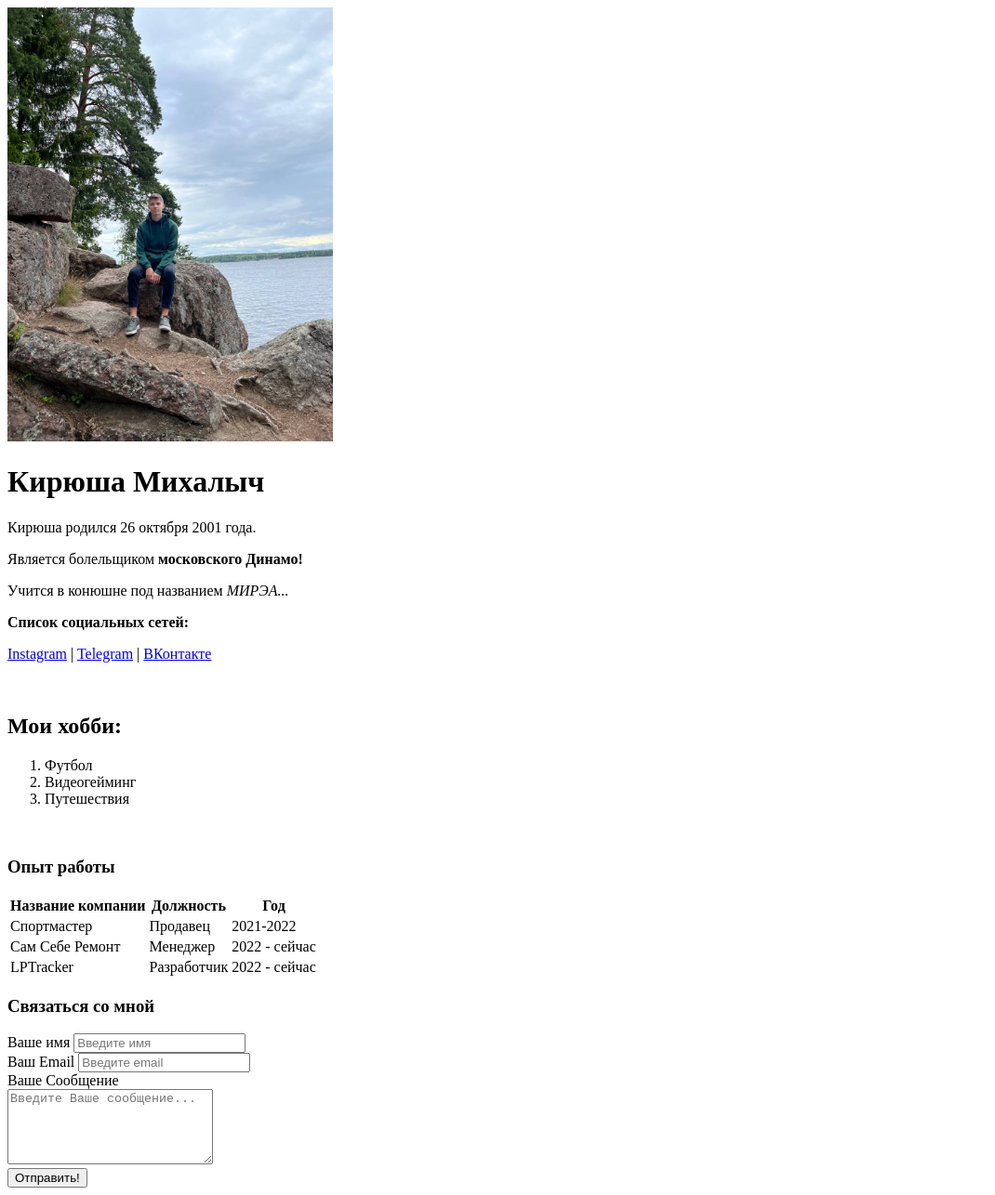
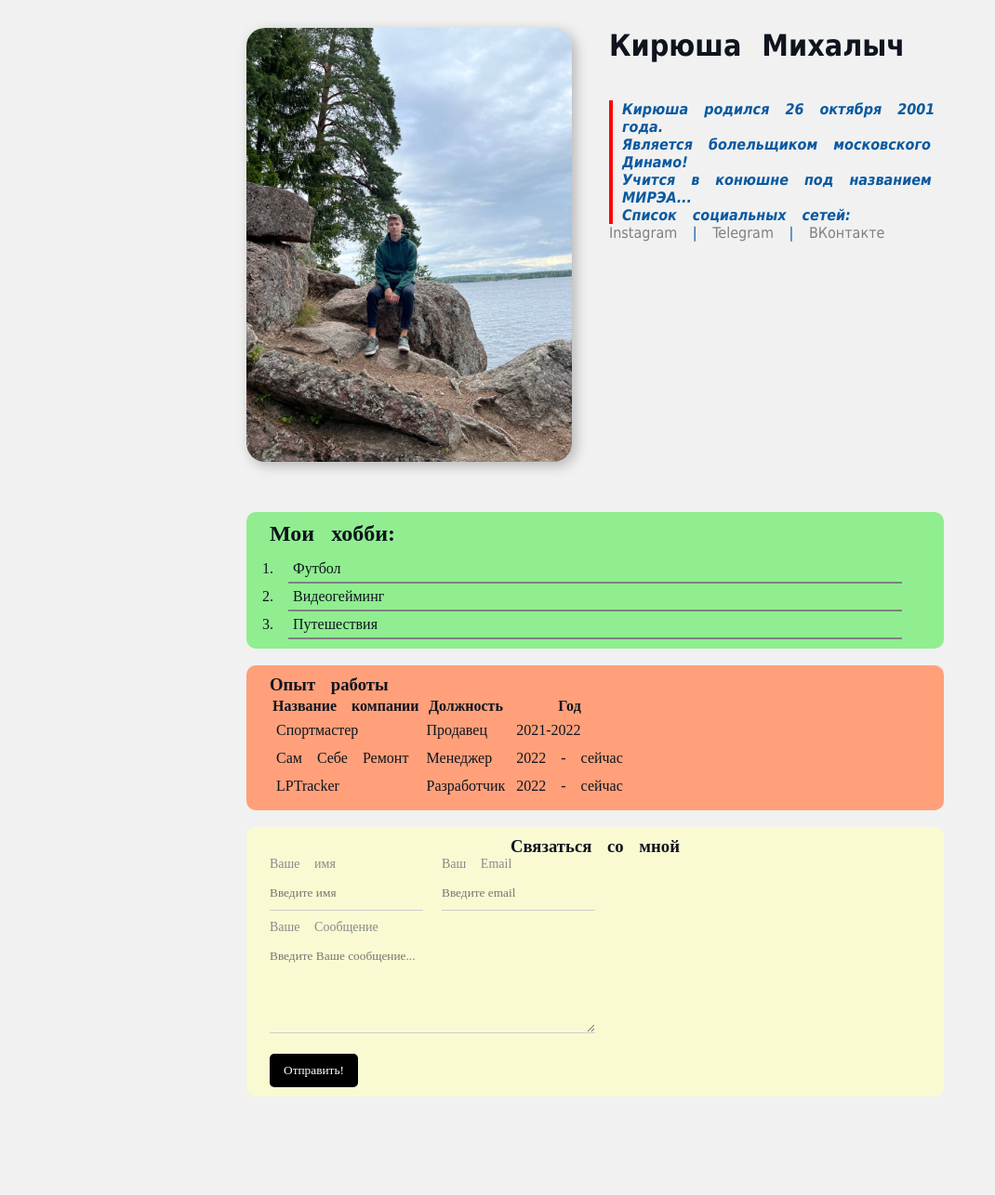
Before and after one commit to yakyrill/resume, a plain HTML site: page index.html in a window 1280 px wide. Shown: the whole page at 93% size, without its empty margins (0-1070 px from the left). After the commit the page ends 1200 px from the top, so only its background shows below. Drawn offline with Linux system fonts and the light colour scheme.

Commit message:
Add styles

```diff
--- a/index.html
+++ b/index.html
@@ -7,11 +7,20 @@
     <meta name="keywords" content="Kirill, resume, cv">
     <meta name="description" content="Это сайт - резюме Кирилла!">
     <title>Resume</title>
+    <link rel="stylesheet" href="styles.css">
+
 </head>
-<body>
-    <img src="Выборг1.jpg" width="350" alt="Фото Кирилла">
 
+
+<div class="container">
+    <div class="info">
+
+        <img src="Выборг1.jpg" class="avatar" alt="Фото Кирилла">
+
+    <div class="info-text">
     <h1>Кирюша Михалыч</h1>
+
+<div class="descr">
 
     <p>Кирюша родился 26 октября 2001 года.</p>
 
@@ -21,24 +30,32 @@
 
     <p><strong>Список социальных сетей:</strong></p>
 
-    <a href="https://www.instagram.com/yakyrill" target="_blank">Instagram</a>
+    <div class="links">
+    <a href="https://www.instagram.com/yakyrill"  target="_blank">Instagram</a>
     |
-    <a href="https://tlgg.ru/omicon" target="_blank">Telegram</a>
+    <a href="https://tlgg.ru/omicon"  target="_blank">Telegram</a>
 |
-    <a href="https://vk.com/omicon" target="_blank">ВКонтакте</a>
+    <a href="https://vk.com/omicon"  target="_blank">ВКонтакте</a>
+</div>
+</div>
+</div>
+</div>
 <br><br><br>
+<div class="card bg-green">
 <h2>Мои хобби:</h2>
-<ol>
+<ol class="list">
     <li>Футбол</li>
     <li>Видеогейминг</li>
     <li>Путешествия</li>
 </ol>
+</div>
 
 <br>
 
+<div class="card bg-salmon">
 <h3>Опыт работы</h3>
 
-<table>
+<table class="table">
     <thead>
         <tr>
         <th>Название компании</th>
@@ -64,27 +81,36 @@
 </tr>
     </tbody>
 </table>
+</div>
 
+<br>
+<div class="card bg-yellow">
+
+
+<form action="/" class="form">
     <h3>Связаться со мной</h3>
-
-<form>
-<div>
+<div class="form-row">
+    <div class="form-group">
         <label for="name">Ваше имя</label>
         <input type="text" id="name" placeholder="Введите имя">
     </div>
 
-<div>
+    <div class="form-group">
         <label for="email">Ваш Email</label>
         <input type="email" id="email" placeholder="Введите email">
     </div>
+</div>
 
-
+<div class="form-group">
     <label for="message">Ваше Сообщение</label>
-    <br>
+    <!-- <br> -->
     <textarea id="message" cols="25" rows="5" placeholder="Введите Ваше сообщение..."></textarea>
+</div>
     <br>
 
-<button type="submit">Отправить!</button>
+<button type="submit" class="btn">Отправить!</button>
+</div>
+</div>
 </form>
 
 </body>
--- /dev/null
+++ b/styles.css
@@ -0,0 +1,209 @@
+@import url('https://fonts.googleapis.com/css2?family=Roboto&display=swap');
+
+body {
+    font-family: 'Roboto, sans-serif';
+    font-size: 16px;
+    font-weight: normal;
+    word-spacing: 12px;
+    color: #0f141e;
+    background: #f1f1f1;
+}
+
+* {
+    margin: 0px;
+}
+
+.info {
+    font-weight: 200;
+    font-family: 'Tahoma', sans-serif;
+    display: flex;
+}
+
+.descr {
+    margin-top: 40px;
+}
+
+.container {
+    max-width: 750px;
+    margin: auto;
+    padding-top: 30px;
+}
+
+.avatar {
+    width: 350px;
+    border-radius: 20px;
+    box-shadow: 4px 4px 14px rgba(0, 0, 0, 0.25);
+}
+
+.info-text {
+    margin-left: 40px;
+}
+
+.info-text p {
+font-style: italic;
+font-weight: bold;
+color: #0959a1;
+border-left: 4px solid red;
+padding-left: 10px;
+}
+
+/* .info {
+    margin-bottom: 20px;
+} */
+
+@media (max-width: 780px) {
+    .info {
+       display: block;
+       text-align: center;
+    }
+}
+
+
+.links {
+    color: #0959a1;
+}
+
+.card   {
+     border-radius: 10px;
+     padding: 10px 25px;
+     margin-bottom: 20px;
+    }
+
+  .card h2 {
+    margin-bottom: 10px;
+  }
+
+.bg-green {
+    background-color: lightgreen;
+    margin: 0%;
+}
+
+.bg-salmon   {
+    background-color: lightsalmon;
+    margin: 0%;
+}
+
+.bg-yellow {
+    background-color: lightgoldenrodyellow;
+}
+
+a {
+color: gray;
+text-decoration: none;
+}
+
+a:visited {
+    color: orchid;
+}
+
+a:active {
+color: blue;
+}
+
+a:hover {
+    opacity: 0.8;
+    color: orange;
+    text-decoration: underline;
+}
+
+.btn {
+    padding: 10px 15px;
+    background: black;
+    color: white;
+    font-family: inherit;
+    border-radius: 5px;
+    border: none;
+    cursor: pointer;
+}
+
+.btn:hover {
+    opacity: 0.8;
+    color: orange;
+}
+
+.list {
+    margin: 0;
+    padding: 0 20px;
+}
+
+.list li {
+    border-bottom: 2px solid gray ;
+    padding: 5px;
+}
+
+/* .list li:hover {
+    background: yellow;
+    color: red;
+    cursor: pointer;
+} */
+
+/* .table tr:nth-child(odd) {
+    background: gray;
+} */
+
+.table td:hover {
+    background: #eeefff;
+}
+
+.table td {
+    padding: 5px;
+}
+
+/* .table td:nth-child(2) {
+    background: #0959a1;
+}
+
+.table tr:nth-child(odd) {
+    background: gray;
+} */
+
+.form h3 {
+    text-align: center;
+}
+
+.form-row {
+    margin-bottom: 10px;
+    display: flex;
+}
+
+.form-row, .form-group {
+    /* display: inline-block   ; */
+    margin-right: 20px;
+    width: 50%;
+    /* width: calc(50%-20px); */
+}
+
+.form-row, .form-group:last-child {
+    margin-right: 0;
+}
+
+@media (max-width: 780px) {
+    .form-row {
+        display: block;
+    }
+
+    .form-row .form-group {
+        width: 100%;
+        margin-right: 0;
+        margin-bottom: 10px;
+    }
+
+}
+
+.form-group label {
+display: block;
+font-size: 14px;
+color: #86898f;
+}
+
+.form-group input, .form-group textarea {
+    width: 100%;
+    box-sizing: border-box;
+    border: none;
+    background: transparent;
+    border-bottom: 1px solid #ccc;
+    color: #000;
+    padding: 15px 0 10px;
+    outline: none;
+    font-family: inherit;
+}
```
Lines whose indentation alone changed are shown as unchanged.
